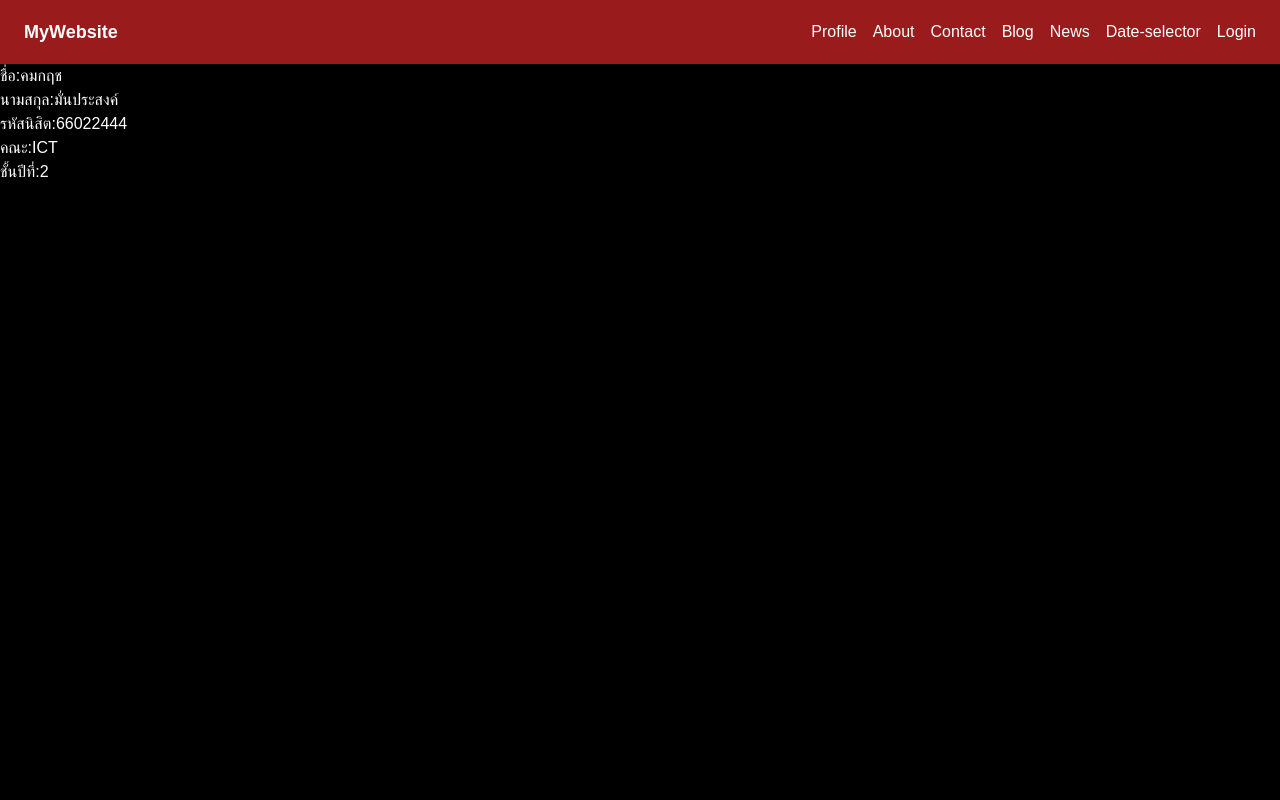
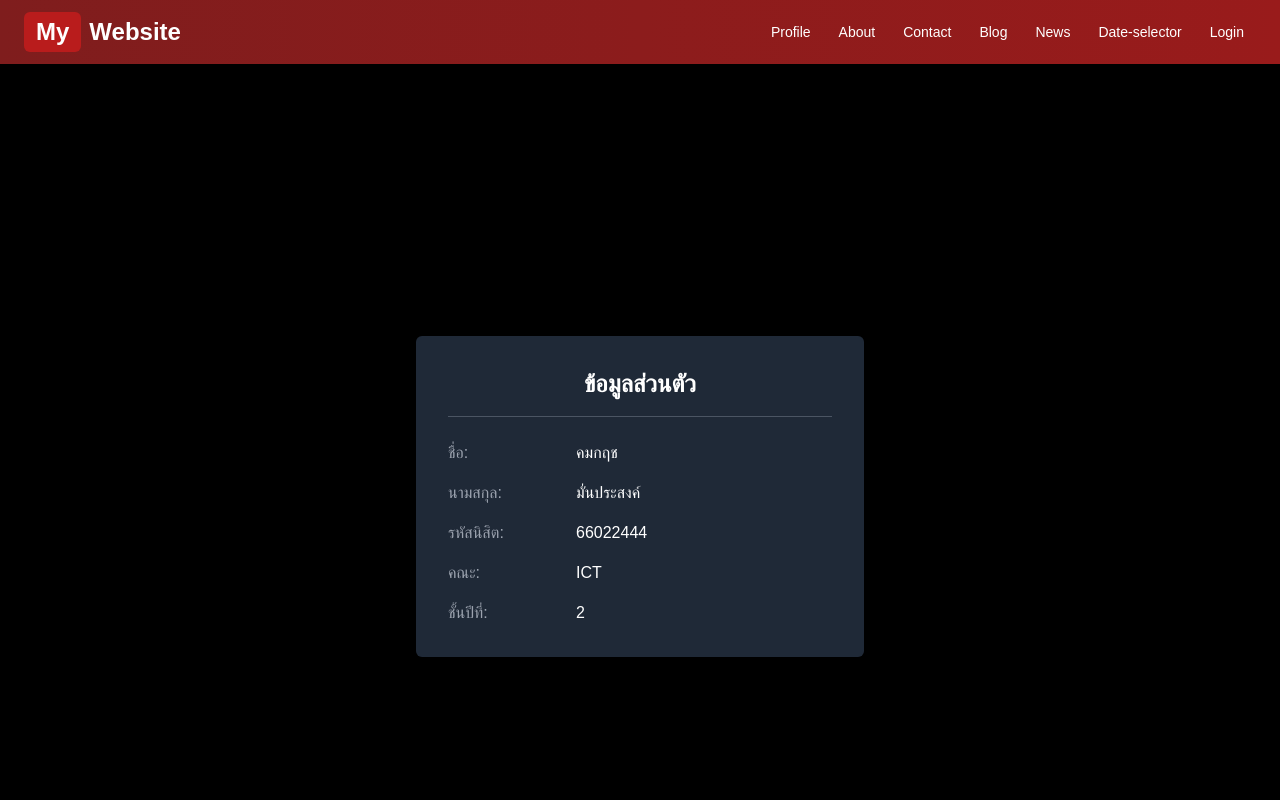
Before and after one commit to kobbmm/lab-0c, a Next.js app: page /profile in a window 1280 px wide. Shown: the top 800 px of the page. Built offline with nearby package versions, Linux system fonts and the light colour scheme.

Commit message:
Update API Mysql

```diff
--- a/package.json
+++ b/package.json
@@ -9,6 +9,7 @@
     "lint": "next lint"
   },
   "dependencies": {
+    "mysql2": "^3.11.4",
     "next": "^15.0.0",
     "react": "^19.0.0-rc-65a56d0e-20241020",
     "react-dom": "^19.0.0-rc-65a56d0e-20241020"
--- /dev/null
+++ b/src/app/(admin)/dashbord/todo/page.tsx
@@ -0,0 +1,17 @@
+import { mysqlPool } from "@/app/utils/db"
+
+export default async function TodoPage({}) {
+    const promisepool = mysqlPool.promise()
+    const todos = await promisepool.execute("Select * from todos")
+    const [rows, fields] = todos;
+    console.log(todos)
+    return( <>
+    <div>
+        <h1>Todo list page</h1>
+
+        <ul>
+            {rows.map(row => (<li key={row.id} >{row.title}</li>))}
+        </ul>
+    </div>
+    </>)
+}
--- a/src/app/(website)/layout.tsx
+++ b/src/app/(website)/layout.tsx
@@ -1,28 +1,102 @@
 import React from "react"
 
+export default function WebsiteLayout({
+    children,
+}: {
+    children: React.ReactNode
+}) {
+    return (
+        <div className="bg-gradient-to-r from-black via-black to-black min-h-screen flex flex-col">
+            {/* Navbar */}
+            <header className="bg-gradient-to-r from-red-900 to-red-800 shadow-lg">
+                <div className="max-w-7xl mx-auto">
+                    <div className="flex items-center justify-between h-16 px-4 md:px-6">
+                        {/* Logo */}
+                        <a
+                            href="/"
+                            className="text-2xl font-bold text-white hover:text-gray-200 transition-colors duration-300 flex items-center space-x-2"
+                        >
+                            <span className="bg-red-700 px-3 py-1 rounded-lg">My</span>
+                            <span>Website</span>
+                        </a>
 
-export default function websitelayout({
-    children,
-} :{
-    children:React.ReactNode
-}
-){
-    return(
-        <div className="bg-gradient-to-r from-black via-black to-black">
-        <div className="w-full h-16 bg-red-800 flex items-center justify-between px-6 text-white shadow-md">
-        <a href="/" className="text-lg font-bold">MyWebsite</a>
-        <nav className="flex space-x-4">
-        <a href="/profile" className="hover:text-gray-400 transition duration-300">Profile</a>
-        <a href="/about" className="hover:text-gray-400 transition duration-300">About</a>
-        <a href="/contact" className="hover:text-gray-400 transition duration-300">Contact</a>
-        <a href="/blog" className="hover:text-gray-400 transition duration-300">Blog</a>
-        <a href="/news" className="hover:text-gray-400 transition duration-300">News</a>
-        <a href="/date-selector" className="hover:text-gray-400 transition duration-300">Date-selector</a>
-        <a href="/login" className="hover:text-gray-400 transition duration-300">Login</a>
-        </nav>
-        </div>
-        <div className="min-h-screen">{children}</div>
+                        {/* Navigation */}
+                        <nav className="hidden md:flex space-x-1">
+                            {[
+                                { href: '/profile', label: 'Profile' },
+                                { href: '/about', label: 'About' },
+                                { href: '/contact', label: 'Contact' },
+                                { href: '/blog', label: 'Blog' },
+                                { href: '/news', label: 'News' },
+                                { href: '/date-selector', label: 'Date-selector' },
+                                { href: '/login', label: 'Login' }
+                            ].map((item) => (
+                                <a
+                                    key={item.href}
+                                    href={item.href}
+                                    className="px-3 py-2 rounded-md text-sm font-medium text-white hover:bg-red-700 hover:text-white transition-all duration-300"
+                                >
+                                    {item.label}
+                                </a>
+                            ))}
+                        </nav>
 
+                        {/* Mobile menu button */}
+                        <button className="md:hidden rounded-md p-2 text-white hover:bg-red-700 transition-colors duration-300">
+                            <svg className="h-6 w-6" fill="none" stroke="currentColor" viewBox="0 0 24 24">
+                                <path strokeLinecap="round" strokeLinejoin="round" strokeWidth={2} d="M4 6h16M4 12h16M4 18h16" />
+                            </svg>
+                        </button>
+                    </div>
+                </div>
+
+                {/* Mobile menu (hidden by default) */}
+                <div className="hidden md:hidden">
+                    <div className="px-2 pt-2 pb-3 space-y-1">
+                        {[
+                            { href: '/profile', label: 'Profile' },
+                            { href: '/about', label: 'About' },
+                            { href: '/contact', label: 'Contact' },
+                            { href: '/blog', label: 'Blog' },
+                            { href: '/news', label: 'News' },
+                            { href: '/date-selector', label: 'Date-selector' },
+                            { href: '/login', label: 'Login' }
+                        ].map((item) => (
+                            <a
+                                key={item.href}
+                                href={item.href}
+                                className="block px-3 py-2 rounded-md text-white hover:bg-red-700 transition-colors duration-300"
+                            >
+                                {item.label}
+                            </a>
+                        ))}
+                    </div>
+                </div>
+            </header>
+
+            {/* Main content */}
+            <main className="flex-grow container mx-auto px-4 py-8">
+                {children}
+            </main>
+
+            {/* Footer */}
+            <footer className="bg-gradient-to-r from-red-900 to-red-800 text-white">
+                <div className="max-w-7xl mx-auto py-6 px-4 md:px-6">
+                    <div className="flex flex-col md:flex-row justify-between items-center space-y-4 md:space-y-0">
+                        <div className="text-sm">
+                            © 2024 MyWebsite. All rights reserved.
+                        </div>
+                        <div className="flex space-x-6">
+                            <a href="/privacy" className="text-sm hover:text-gray-300 transition-colors duration-300">
+                                Privacy Policy
+                            </a>
+                            <a href="/terms" className="text-sm hover:text-gray-300 transition-colors duration-300">
+                                Terms of Service
+                            </a>
+                        </div>
+                    </div>
+                </div>
+            </footer>
         </div>
     )
 }
--- a/src/app/(website)/news/[id]/page.tsx
+++ b/src/app/(website)/news/[id]/page.tsx
@@ -9,7 +9,7 @@ export default async function DisplayNewsByIDPage({
 
     return (
       <>
-      <div>
+      <div className="text-white">
         หน้าแสดงข้อมูลข่าวที่ {params.id}
       </div>
       </>
--- a/src/app/(website)/profile/page.tsx
+++ b/src/app/(website)/profile/page.tsx
@@ -2,12 +2,39 @@ import React from "react";
 
 export default function Page() {
     return (
-       <div className="bg-gradient-to-r from-black via-black to-black text-white">
-       <div>ชื่อ:คมกฤช</div>
-       <div>นามสกุล:มั่นประสงค์</div>
-       <div>รหัสนิสิต:66022444</div>
-       <div>คณะ:ICT</div>
-       <div>ชั้นปีที่:2</div>
-       </div>
+        <div className="min-h-screen bg-gradient-to-r from-black via-black to-black text-white flex items-center justify-center">
+            <div className="bg-gray-800 p-8 rounded-lg shadow-xl max-w-md w-full m-4">
+                <h1 className="text-2xl font-bold mb-6 text-center border-b border-gray-600 pb-4">
+                    ข้อมูลส่วนตัว
+                </h1>
+
+                <div className="space-y-4">
+                    <div className="flex">
+                        <div className="w-32 text-gray-400">ชื่อ:</div>
+                        <div className="flex-1 font-medium">คมกฤช</div>
+                    </div>
+
+                    <div className="flex">
+                        <div className="w-32 text-gray-400">นามสกุล:</div>
+                        <div className="flex-1 font-medium">มั่นประสงค์</div>
+                    </div>
+
+                    <div className="flex">
+                        <div className="w-32 text-gray-400">รหัสนิสิต:</div>
+                        <div className="flex-1 font-medium">66022444</div>
+                    </div>
+
+                    <div className="flex">
+                        <div className="w-32 text-gray-400">คณะ:</div>
+                        <div className="flex-1 font-medium">ICT</div>
+                    </div>
+
+                    <div className="flex">
+                        <div className="w-32 text-gray-400">ชั้นปีที่:</div>
+                        <div className="flex-1 font-medium">2</div>
+                    </div>
+                </div>
+            </div>
+        </div>
     );
-  }
+}
--- /dev/null
+++ b/src/app/utils/db.ts
@@ -0,0 +1,3 @@
+import mysql from 'mysql2'
+
+export const mysqlPool = mysql.createPool(process.env.MYSQL_URI)
```
Also changed, not shown: src/app/(admin)/dashbord/todo/[id]/edit/page.tsx (added), src/app/(admin)/dashbord/todo/[id]/page.tsx (added), src/app/(admin)/dashbord/todo/create/page.tsx (added), 1 other file (tests, documents, lock files or other folders).
